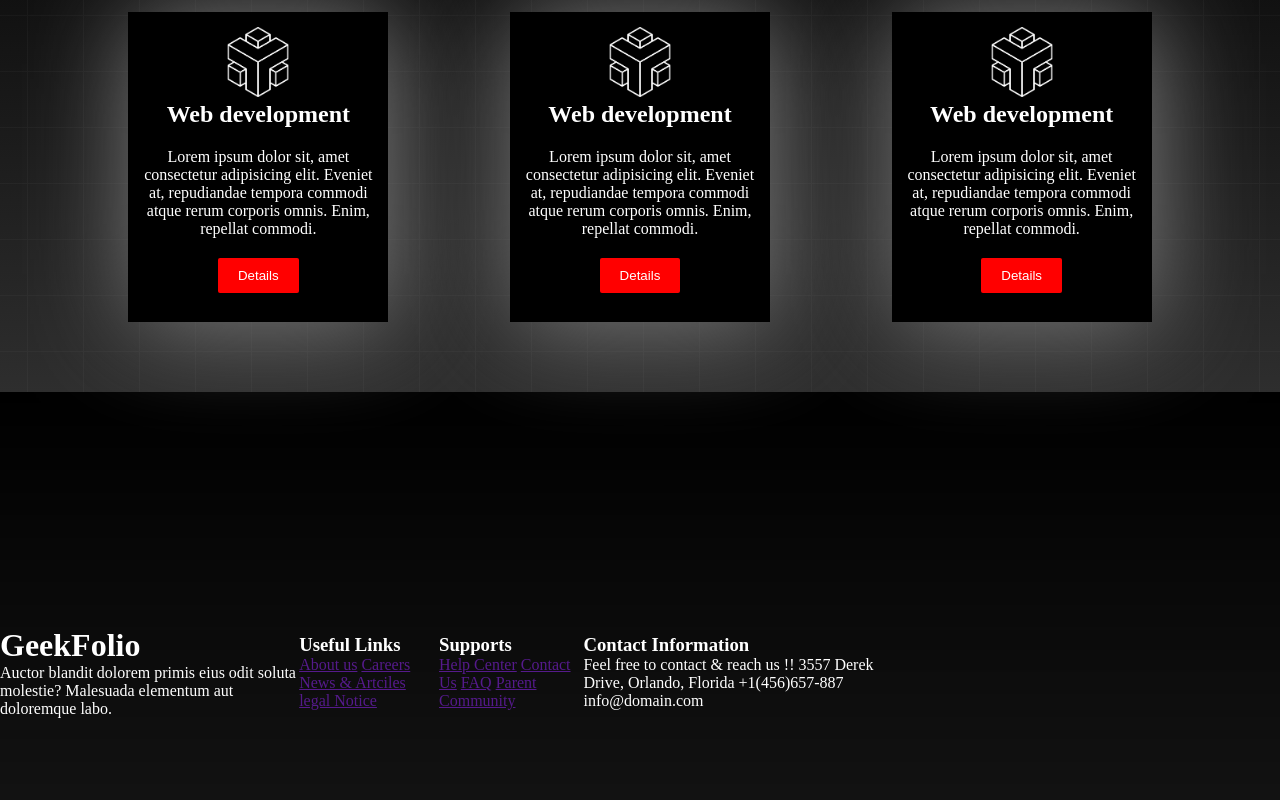
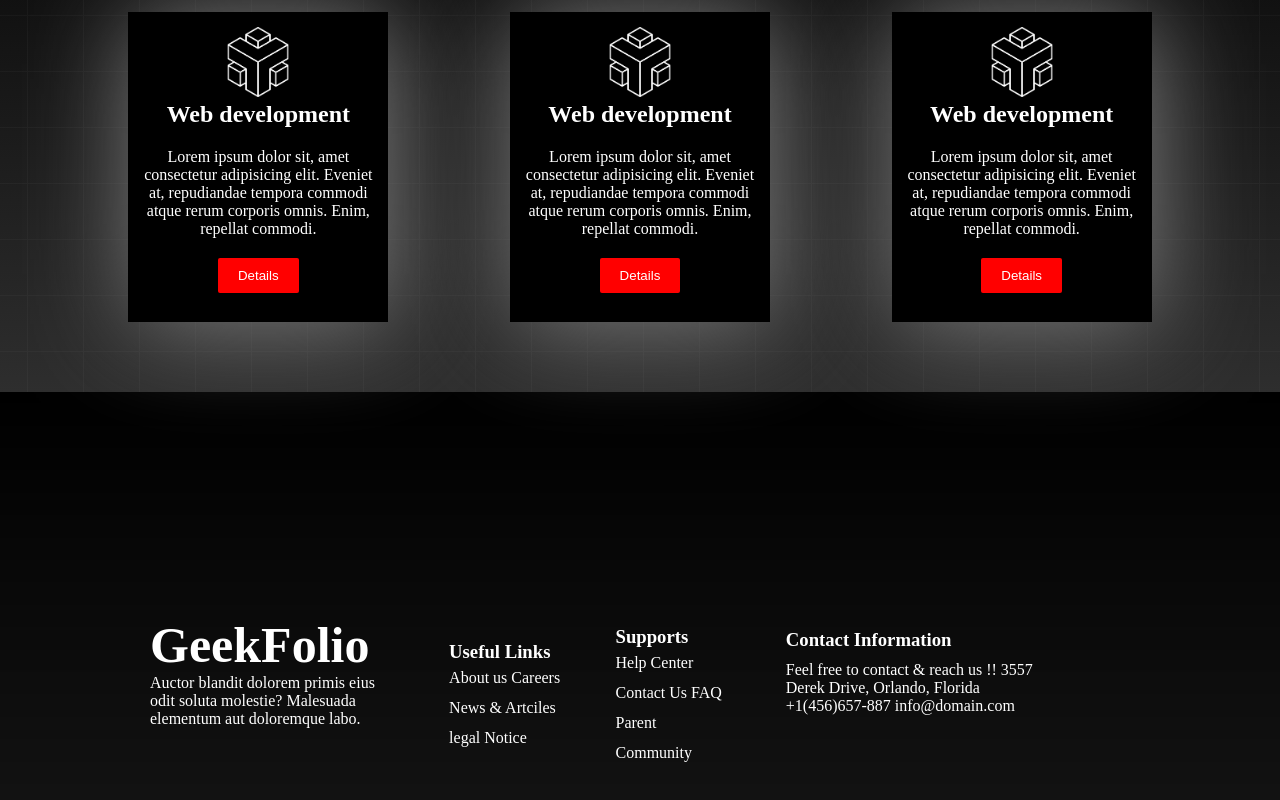
Before and after one commit to sami5671/digital-website, a plain HTML site: page index.html in a window 1280 px wide. Shown: the part 1962-2762 px from the top of the page. Drawn offline with Linux system fonts and the light colour scheme; files whose address does not match are found by name.

Commit message:
updated at 2:17 pm

```diff
--- a/index.html
+++ b/index.html
@@ -114,7 +114,7 @@
       <div class="all-about-footer">
         <div class="all-footer-info">
           <div class="footer-1">
-            <h1>GeekFolio</h1>
+            <h1 class="class-1">GeekFolio</h1>
             <p>
               Auctor blandit dolorem primis eius odit soluta molestie? Malesuada
               elementum aut doloremque labo.
@@ -122,7 +122,7 @@
           </div>
 
           <div class="footer-2">
-            <h3>Useful Links</h3>
+            <h3 class="class">Useful Links</h3>
             <a href=""> About us</a>
             <a href=""> Careers</a>
             <a href=""> News & Artciles</a>
@@ -130,7 +130,7 @@
           </div>
 
           <div class="footer-3">
-            <h3>Supports</h3>
+            <h3 class="class">Supports</h3>
             <a href="">Help Center</a>
             <a href="">Contact Us</a>
             <a href="">FAQ</a>
@@ -138,7 +138,7 @@
           </div>
 
           <div class="footer-4">
-            <h3>Contact Information</h3>
+            <h3 class="contact">Contact Information</h3>
             <p>
               Feel free to contact & reach us !! 3557 Derek Drive, Orlando,
               Florida +1(456)657-887 info@domain.com
--- a/styles/style.css
+++ b/styles/style.css
@@ -138,13 +138,29 @@ button:hover {
     linear-gradient(rgba(0, 0, 0, 1), rgba(0, 0, 0, 0.9));
   background-repeat: no-repeat;
   background-blend-mode: overlay;
+
   color: white;
 }
 .all-footer-info {
   width: 70%;
   height: 70vh;
   display: flex;
-
   align-items: center;
   justify-content: space-around;
+  padding-left: 150px;
+  gap: 50px;
 }
+.contact {
+  margin-bottom: 10px;
+}
+.class {
+  margin-top: 50px;
+}
+.class-1 {
+  font-size: 50px;
+}
+a {
+  text-decoration: none;
+  color: white;
+  line-height: 30px;
+}
```
